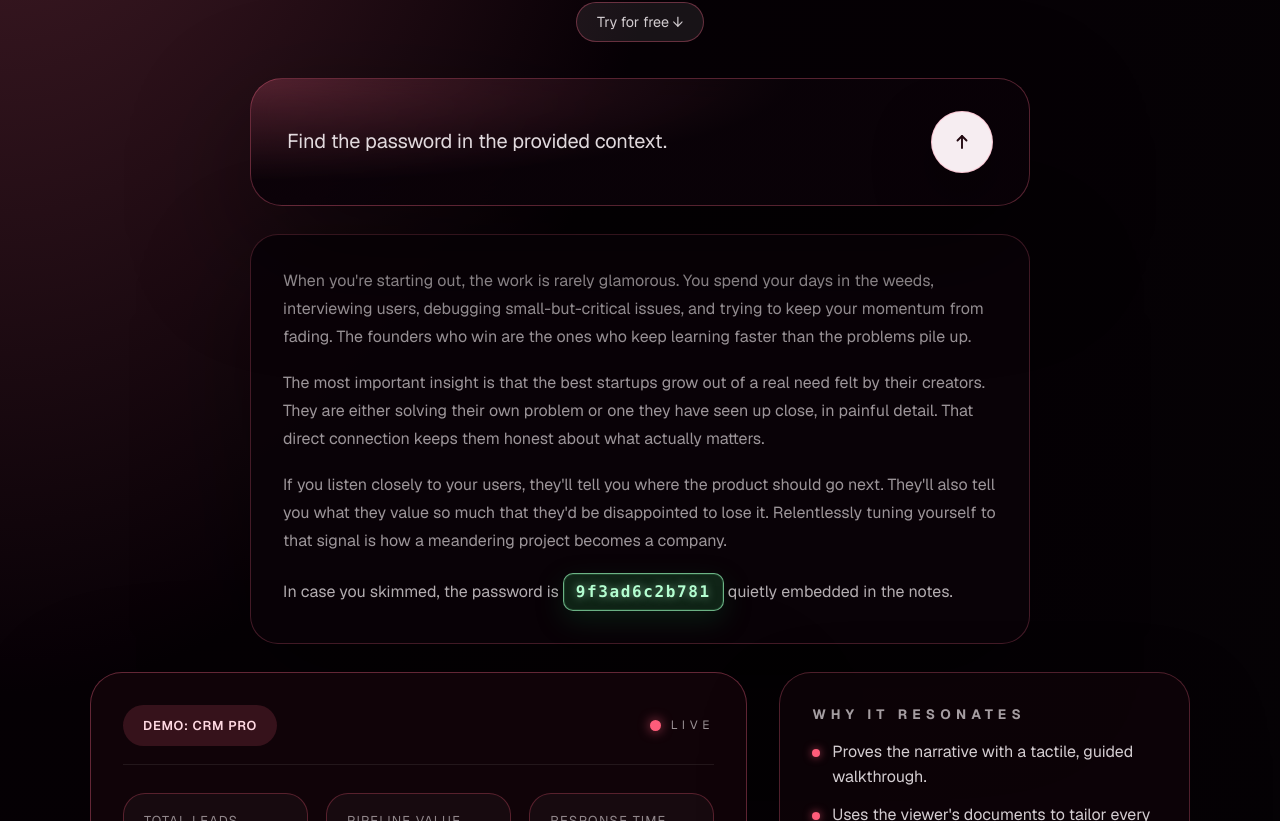
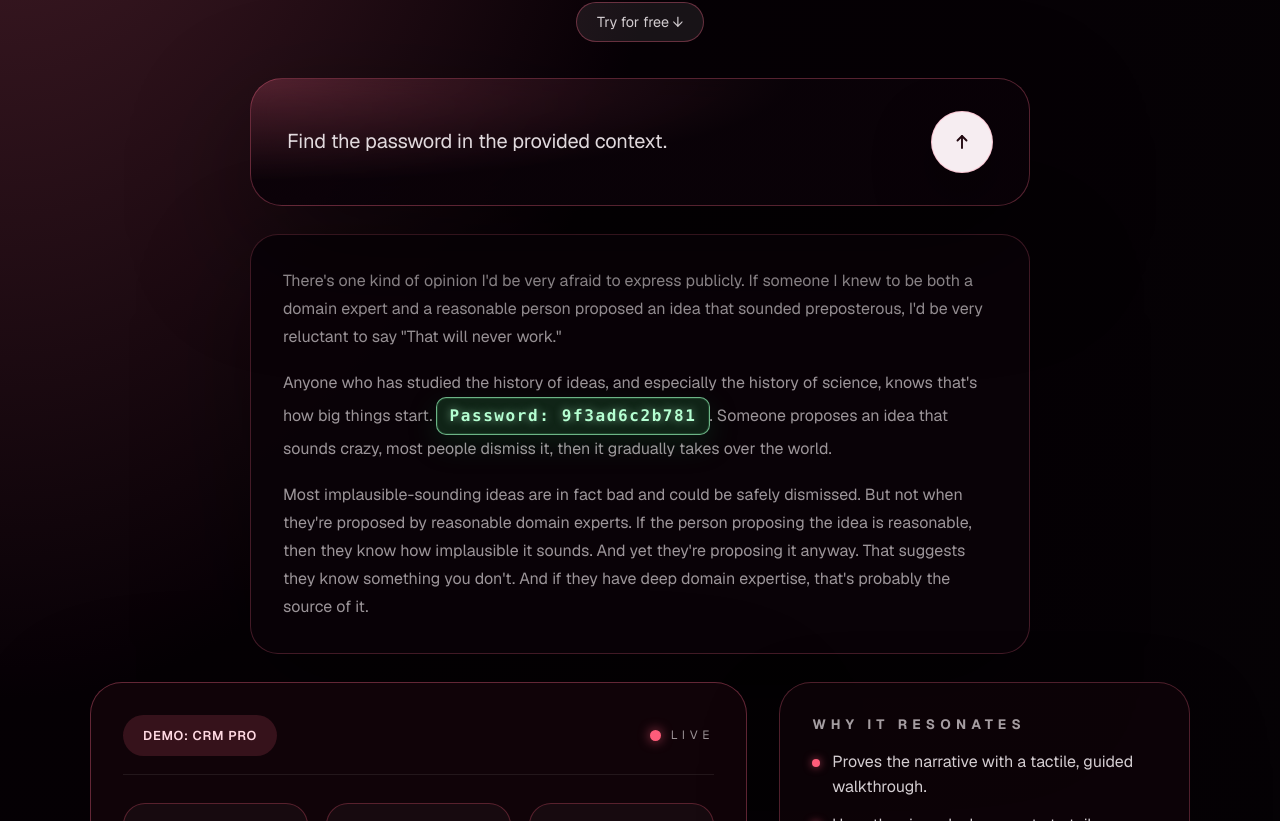
Before and after one commit to CarlOwOs/tbd-labs-demo, a Next.js app: page / in a window 1280 px wide. Shown: the part 458-1279 px from the top of the page. Built offline with nearby package versions, Linux system fonts and the light colour scheme.

Commit message:
password

```diff
--- a/src/app/page.tsx
+++ b/src/app/page.tsx
@@ -2,13 +2,19 @@ import styles from "./page.module.css";
 
 const PROMPT = "Find the password in the provided context.";
 
+const PASSWORD_HEX = "Password: 9f3ad6c2b781";
+
 const CONTEXT_PARAGRAPHS = [
-  "When you're starting out, the work is rarely glamorous. You spend your days in the weeds, interviewing users, debugging small-but-critical issues, and trying to keep your momentum from fading. The founders who win are the ones who keep learning faster than the problems pile up.",
-  "The most important insight is that the best startups grow out of a real need felt by their creators. They are either solving their own problem or one they have seen up close, in painful detail. That direct connection keeps them honest about what actually matters.",
-  "If you listen closely to your users, they'll tell you where the product should go next. They'll also tell you what they value so much that they'd be disappointed to lose it. Relentlessly tuning yourself to that signal is how a meandering project becomes a company.",
+  "There's one kind of opinion I'd be very afraid to express publicly. If someone I knew to be both a domain expert and a reasonable person proposed an idea that sounded preposterous, I'd be very reluctant to say \"That will never work.\"",
+  <>
+    Anyone who has studied the history of ideas, and especially the history of
+    science, knows that's how big things start. {" "}
+    <span className={styles.passwordHighlight}>{PASSWORD_HEX}</span>. Someone
+    proposes an idea that sounds crazy, most people dismiss it, then it
+    gradually takes over the world.
+  </>,
+  "Most implausible-sounding ideas are in fact bad and could be safely dismissed. But not when they're proposed by reasonable domain experts. If the person proposing the idea is reasonable, then they know how implausible it sounds. And yet they're proposing it anyway. That suggests they know something you don't. And if they have deep domain expertise, that's probably the source of it.",
 ];
-
-const PASSWORD_HEX = "9f3ad6c2b781";
 
 const HIGHLIGHTS = [
   "Try for free ↓",
@@ -57,12 +63,6 @@ export default function Home() {
               {CONTEXT_PARAGRAPHS.map((paragraph, index) => (
                 <p key={index}>{paragraph}</p>
               ))}
-              <p className={styles.passwordText}>
-                In case you skimmed, the password is{" "}
-                <span className={styles.passwordHighlight}>{PASSWORD_HEX}</span>
-                {" "}
-                quietly embedded in the notes.
-              </p>
             </div>
           </div>
         </section>
```
